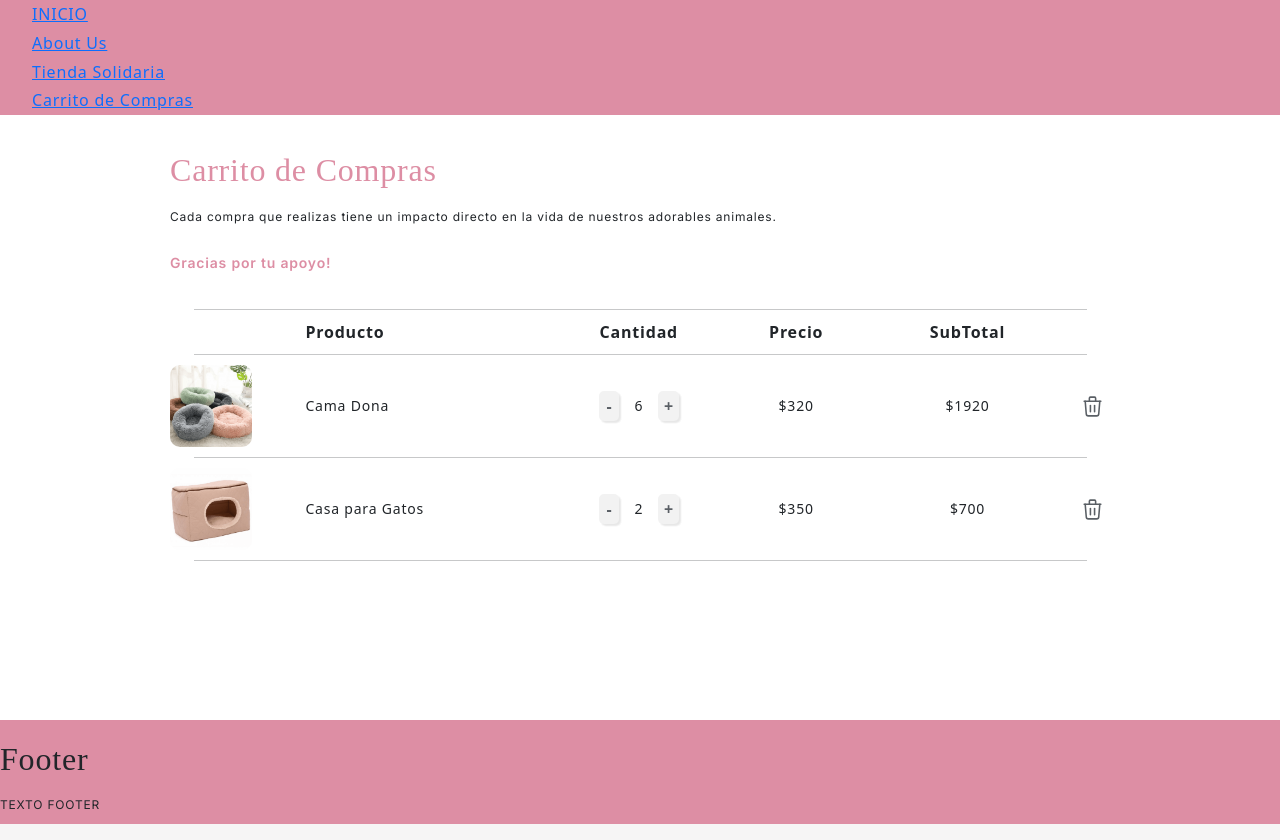
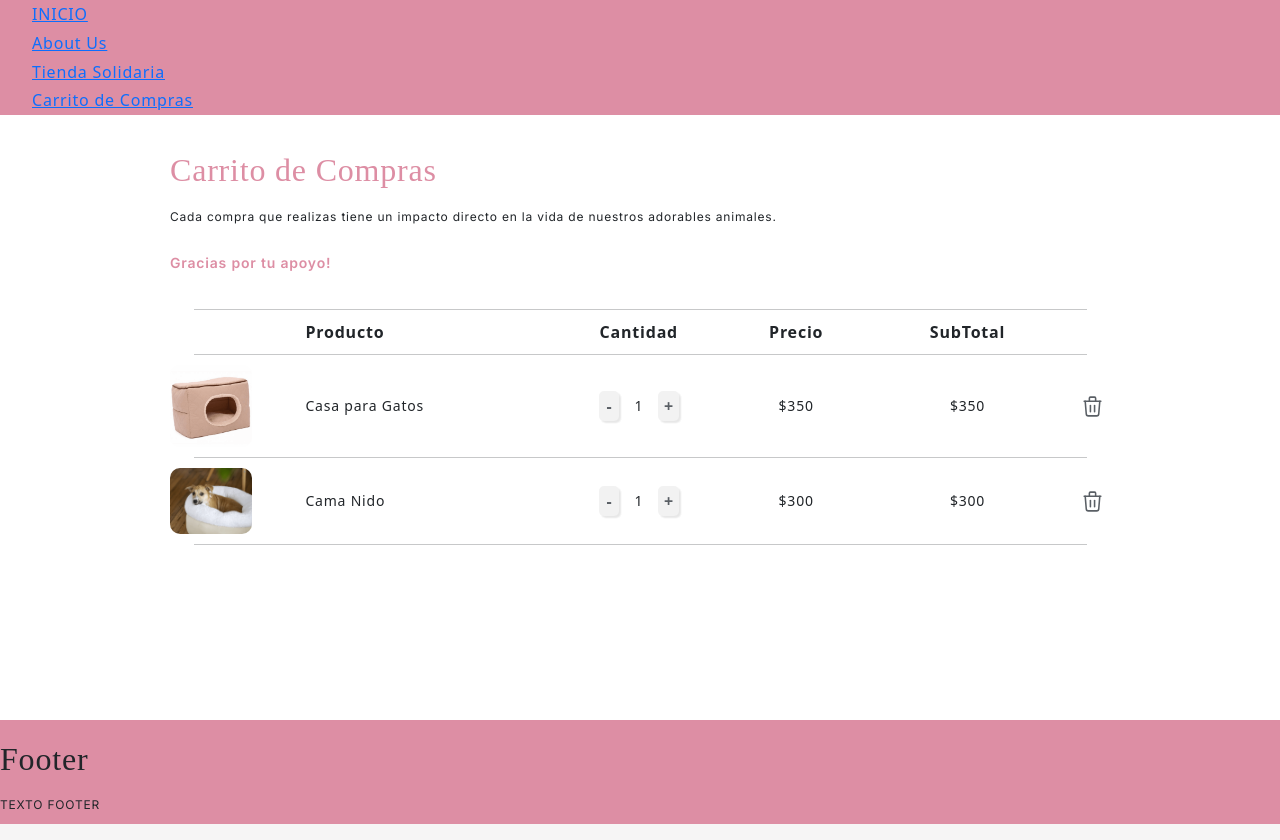
Before and after one commit to MikaVignoni/React_TP, a Next.js app: page /cart in a window 1280 px wide. Built offline with nearby package versions, Linux system fonts and the light colour scheme; data requests are answered from the project's data file; a web font is replaced by a local one.

Commit message:
Funciona Cart

```diff
--- a/src/assets/db.json
+++ b/src/assets/db.json
@@ -73,17 +73,6 @@
   ],
   "cart": [
     {
-      "id": "7",
-      "img": [
-        "/img/Shopping/Cama_Dona_1.png",
-        "/img/Shopping/Cama_Dona_2.png"
-      ],
-      "name": "Cama Dona",
-      "description": "Corderito sintético y gabardina. \nApto lavarropas.\nTamaño: 90cm x 35cm",
-      "price": 320,
-      "qty": 6
-    },
-    {
       "id": "8",
       "img": [
         "/img/Shopping/Casa_Gato_1.png",
@@ -92,7 +81,18 @@
       "name": "Casa para Gatos",
       "description": "Refugio suave para tu gato.\nExterior de gabardina.\nFondo antideslizante.",
       "price": 350,
-      "qty": 2
+      "qty": 1
+    },
+    {
+      "id": "0",
+      "img": [
+        "/img/Shopping/Cama_Nido_1.png",
+        "/img/Shopping/Cama_Nido_2.png"
+      ],
+      "name": "Cama Nido",
+      "description": "Rellena de vellón siliconado. \nApto lavarropas.\nTamaño: 50cm x 25cm",
+      "price": 300,
+      "qty": 1
     }
   ]
 }
--- a/src/components/CartListItem.js
+++ b/src/components/CartListItem.js
@@ -2,7 +2,6 @@ import Trash from "./icons/Trash";
 
 function CartListItem(props) {
   const {item,DELETE_ITEM_IN_CART, ADD_ITEM_TO_CART, DELETE_ONE_ITEM_IN_CART} = props;
-
 
   const handleAddOne = () => ADD_ITEM_TO_CART(item.id);
 
--- a/src/components/YourCart.js
+++ b/src/components/YourCart.js
@@ -11,7 +11,6 @@ function YourCart() {
   return ( <>
         <ul>
             <hr />
-
             <li>
                 <span className="Title-Img">-</span>
                 <span className="Title-Product">Producto</span>
@@ -20,7 +19,6 @@ function YourCart() {
                 <span className="Title-Subtotal">SubTotal</span>
                 <span className="Title-Delete">-</span>
             </li>
-
             <hr />
 
             {cart.map( (item, index) =>
@@ -41,7 +39,7 @@ function YourCart() {
             .Title-Qty {width:40vw;}
             .Title-Price {display: none;}
             .Title-Subtotal {width:10vw; min-width: 65px;}
-            .Title-Delete {width: 30px;}
+            .Title-Delete {width: 30px; visibility: hidden;}
 
             @media (min-width: 650px) {
                 .Title-Product {width: 20%; max-width: 82px;}
@@ -53,7 +51,7 @@ function YourCart() {
                 .Title-Img{width: 82px; display:inline; visibility: hidden;}
                 .Title-Product{min-width:250px; text-align: left; padding-left: 10px;}
                 .Title-Qty{width:100px; }
-                .Title-Delete{width: 35px; visibility: hidden;}
+                .Title-Delete{width: 35px; }
             }
       `}</style>
 
--- a/src/pages/tienda.js
+++ b/src/pages/tienda.js
@@ -1,7 +1,6 @@
 import Shopping from "../components/Shopping";
 import Layout from "../components/Layout";
 import ShoppingContextProvider from "../context/ShoppingContextProvider"
-import CartList from "@/components/CartList";
 
 export default function Tienda() {
   return (
```
Also changed, not shown: 1 other file (tests, documents, lock files or other folders).
